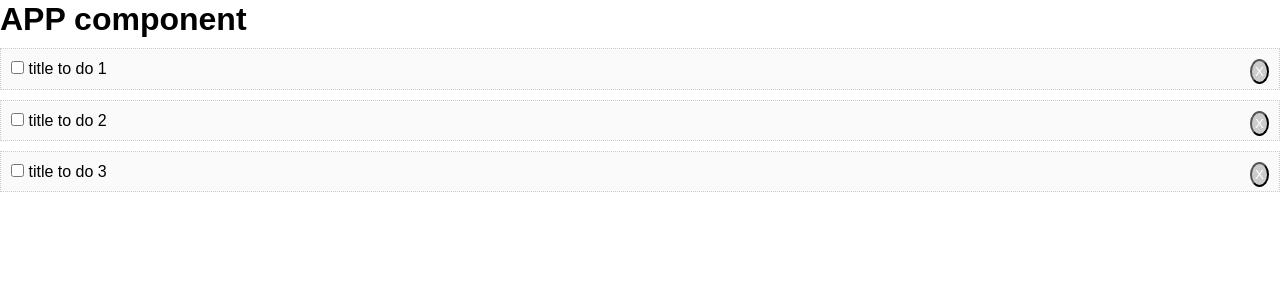
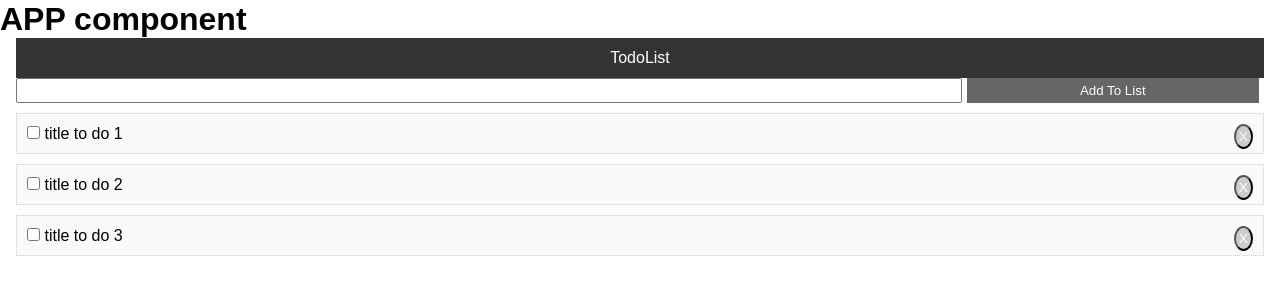
Before and after one commit to shenayyilmaz/react-basic-todo, a React (Create React App) app: page / in a window 1280 px wide. Shown: the top 300 px of the page. Built offline with nearby package versions, Linux system fonts and the light colour scheme.

Commit message:
added AddTodo class commponent wit state

```diff
--- a/src/App.css
+++ b/src/App.css
@@ -12,3 +12,16 @@ a {
   color: #333;
   text-decoration: none;
 }
+
+.btn {
+  display: inline-block;
+  background: #666;
+  color: white;
+  margin: 0 5px;
+  padding: 5px;
+  border: none;
+  cursor: pointer;
+}
+.container {
+  margin: 0 1rem;
+}
--- a/src/App.js
+++ b/src/App.js
@@ -1,5 +1,7 @@
 import React, { Component } from "react";
 import Todos from "./components/todos/Todos";
+import Header from "./components/header/Header";
+import AddTodo from "./components/add-todo/AddTodo";
 import "./App.css";
 
 class App extends Component {
@@ -19,19 +21,33 @@ class App extends Component {
     this.setState({ todos });
   };
 
+  //Dlete TODO
   deleteTodo = (id) => {
     const todos = this.state.todos.filter((todo) => todo.id !== id);
+    this.setState({ todos });
+  };
+
+  //Add Todo
+  addTodo = (title) => {
+    const todos = [
+      ...this.state.todos,
+      { id: this.state.todos.length + 1, title, completed: false },
+    ];
     this.setState({ todos });
   };
   render() {
     return (
       <div className="App">
         <h1>APP component</h1>
-        <Todos
-          todos={this.state.todos}
-          markComplete={this.markComplete}
-          deleteTodo={this.deleteTodo}
-        />
+        <div className="container">
+          <Header />
+          <AddTodo addTodo={this.addTodo} />
+          <Todos
+            todos={this.state.todos}
+            markComplete={this.markComplete}
+            deleteTodo={this.deleteTodo}
+          />
+        </div>
       </div>
     );
   }
--- /dev/null
+++ b/src/components/add-todo/AddTodo.jsx
@@ -0,0 +1,39 @@
+import React, { Component } from "react";
+
+export class AddTodo extends Component {
+  state = {
+    title: "",
+  };
+
+  onChange = (e) => {
+    this.setState({ [e.target.name]: e.target.value });
+  };
+
+  //Submit
+  onSubmit = (e) => {
+    e.preventDefault();
+    this.props.addTodo(this.state.title);
+    this.setState({ title: "" });
+  };
+
+  render() {
+    return (
+      <div>
+        <form onSubmit={this.onSubmit} style={{ display: "flex" }}>
+          <input
+            type="text"
+            name="title"
+            style={{ flex: 10 }}
+            value={this.state.title}
+            onChange={this.onChange}
+          />
+          <button value="AddTodo" className="btn" style={{ flex: "3" }}>
+            Add To List{" "}
+          </button>
+        </form>
+      </div>
+    );
+  }
+}
+
+export default AddTodo;
--- /dev/null
+++ b/src/components/header/Header.jsx
@@ -0,0 +1,13 @@
+import React from "react";
+
+function Header() {
+  return <div style={headerStyle}>TodoList</div>;
+}
+
+const headerStyle = {
+  background: "#333",
+  color: "#fff",
+  padding: "10px",
+  textAlign: "center",
+};
+export default Header;
```
